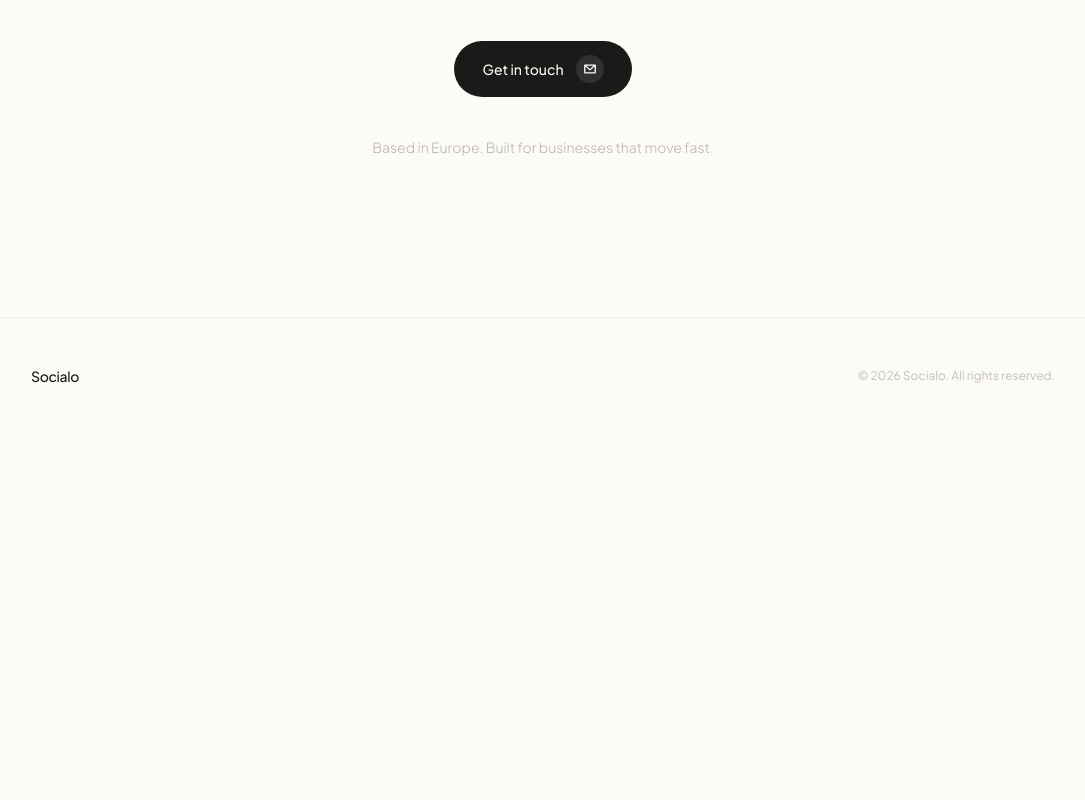
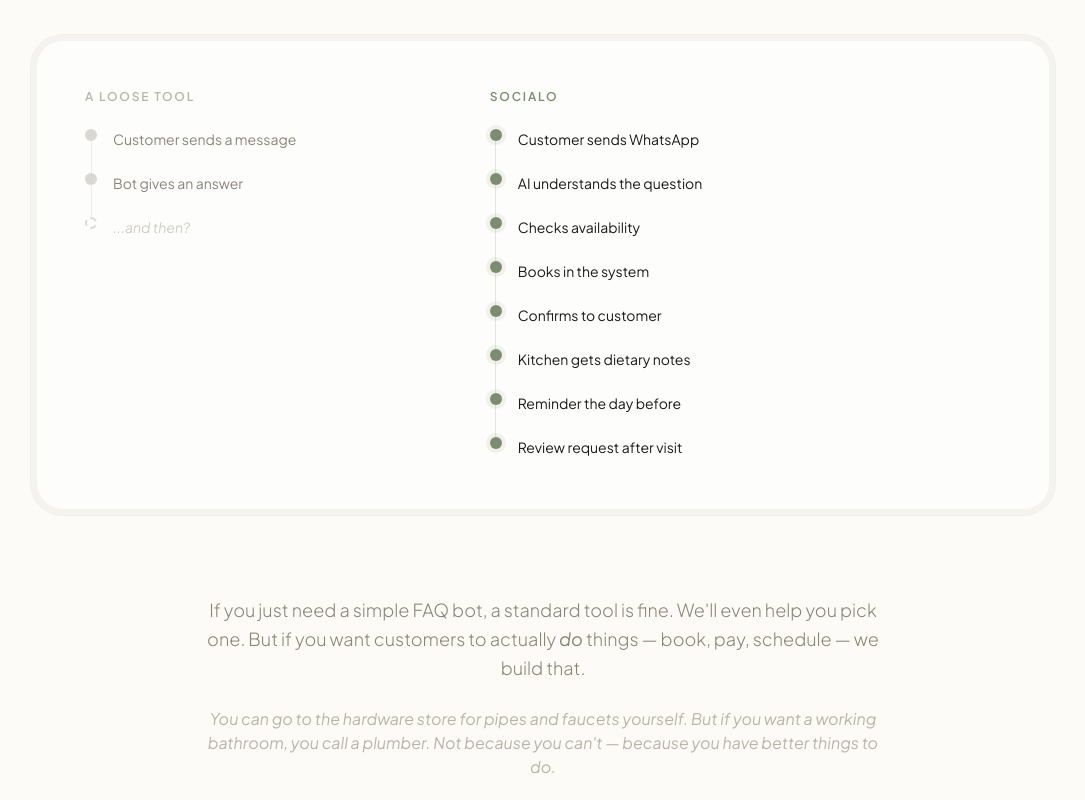
Before and after one commit to roost123/Socialo, a Next.js app: page / in a window 1280 px wide. Shown: the part 4280-5080 px from the top of the page, without its empty margins (97-1182 px from the left). Before the commit the page ends 4714 px from the top, so only its background shows below. Built offline with nearby package versions, Linux system fonts and the light colour scheme.

Commit message:
Add "Why Socialo" section with chain visualization
https://claude.ai/code/session_01RCACFjimZjn5CpCUmR4ayA

```diff
--- a/src/app/page.tsx
+++ b/src/app/page.tsx
@@ -3,6 +3,7 @@ import { Hero } from "@/components/hero";
 import { Problem } from "@/components/problem";
 import { WhatIsSocialo } from "@/components/what-is-socialo";
 import { Examples } from "@/components/examples";
+import { WhySocialo } from "@/components/why-socialo";
 import { CTA } from "@/components/cta";
 import { Footer } from "@/components/footer";
 
@@ -15,6 +16,7 @@ export default function Home() {
         <Problem />
         <WhatIsSocialo />
         <Examples />
+        <WhySocialo />
         <CTA />
       </main>
       <Footer />
--- /dev/null
+++ b/src/components/why-socialo.tsx
@@ -0,0 +1,141 @@
+"use client";
+
+import { ScrollReveal, StaggerContainer, StaggerItem } from "./scroll-reveal";
+
+const looseToolSteps = [
+  { text: "Customer sends a message", active: true },
+  { text: "Bot gives an answer", active: true },
+  { text: "...and then?", active: false },
+];
+
+const socialoSteps = [
+  "Customer sends WhatsApp",
+  "AI understands the question",
+  "Checks availability",
+  "Books in the system",
+  "Confirms to customer",
+  "Kitchen gets dietary notes",
+  "Reminder the day before",
+  "Review request after visit",
+];
+
+function ChainDot({ active, faded }: { active?: boolean; faded?: boolean }) {
+  if (faded) {
+    return (
+      <div className="w-3 h-3 rounded-full border-2 border-dashed border-warm-gray/30" />
+    );
+  }
+  return (
+    <div
+      className={`w-3 h-3 rounded-full ${
+        active ? "bg-sage ring-4 ring-sage/10" : "bg-warm-gray/30"
+      }`}
+    />
+  );
+}
+
+export function WhySocialo() {
+  return (
+    <section id="why" className="px-4 py-28 md:py-40">
+      <div className="max-w-5xl mx-auto">
+        {/* Heading */}
+        <ScrollReveal>
+          <div className="text-center mb-16 md:mb-20">
+            <span className="inline-flex rounded-full px-4 py-1.5 text-[11px] uppercase tracking-[0.2em] font-medium text-warm-gray bg-charcoal/[0.03] ring-1 ring-charcoal/[0.06] mb-6">
+              Why Socialo
+            </span>
+            <h2 className="text-3xl sm:text-4xl md:text-5xl font-bold tracking-[-0.03em] leading-[1.1] text-charcoal">
+              Loose tools answer questions.
+              <br />
+              Socialo handles things.
+            </h2>
+          </div>
+        </ScrollReveal>
+
+        {/* Chain comparison card */}
+        <ScrollReveal delay={0.1}>
+          <div className="rounded-[2rem] bg-charcoal/[0.03] ring-1 ring-charcoal/[0.05] p-1.5">
+            <div className="rounded-[calc(2rem-0.375rem)] bg-white/80 shadow-[inset_0_1px_1px_rgba(255,255,255,0.6)] p-8 md:p-12">
+              <div className="flex flex-col md:flex-row gap-12 md:gap-16">
+                {/* Left: Loose tool chain */}
+                <div className="md:w-2/5">
+                  <span className="text-xs font-semibold uppercase tracking-[0.15em] text-warm-gray/60 mb-6 block">
+                    A loose tool
+                  </span>
+                  <div className="flex flex-col">
+                    {looseToolSteps.map((step, i) => (
+                      <div key={i} className="flex items-start gap-4">
+                        <div className="flex flex-col items-center">
+                          <ChainDot
+                            active={false}
+                            faded={!step.active}
+                          />
+                          {i < looseToolSteps.length - 1 && (
+                            <div className="w-px h-8 bg-warm-gray/15" />
+                          )}
+                        </div>
+                        <p
+                          className={`text-sm pb-1 ${
+                            step.active
+                              ? "text-warm-gray"
+                              : "text-warm-gray/40 italic"
+                          }`}
+                        >
+                          {step.text}
+                        </p>
+                      </div>
+                    ))}
+                  </div>
+                </div>
+
+                {/* Right: Socialo chain */}
+                <div className="md:w-3/5">
+                  <span className="text-xs font-semibold uppercase tracking-[0.15em] text-sage mb-6 block">
+                    Socialo
+                  </span>
+                  <StaggerContainer className="flex flex-col">
+                    {socialoSteps.map((step, i) => (
+                      <StaggerItem key={i}>
+                        <div className="flex items-start gap-4">
+                          <div className="flex flex-col items-center">
+                            <ChainDot active />
+                            {i < socialoSteps.length - 1 && (
+                              <div className="w-px h-8 bg-sage/20" />
+                            )}
+                          </div>
+                          <p className="text-sm text-charcoal pb-1">
+                            {step}
+                          </p>
+                        </div>
+                      </StaggerItem>
+                    ))}
+                  </StaggerContainer>
+                </div>
+              </div>
+            </div>
+          </div>
+        </ScrollReveal>
+
+        {/* Honest take */}
+        <div className="max-w-2xl mx-auto text-center mt-16 md:mt-20">
+          <ScrollReveal delay={0.2}>
+            <p className="text-lg text-warm-gray leading-relaxed font-light">
+              If you just need a simple FAQ bot, a standard tool is fine.
+              We&apos;ll even help you pick one. But if you want customers to
+              actually <em>do</em> things &mdash; book, pay, schedule &mdash;
+              we build that.
+            </p>
+          </ScrollReveal>
+          <ScrollReveal delay={0.3}>
+            <p className="mt-6 text-base text-warm-gray/60 italic font-light">
+              You can go to the hardware store for pipes and faucets yourself.
+              But if you want a working bathroom, you call a plumber. Not
+              because you can&apos;t &mdash; because you have better things to
+              do.
+            </p>
+          </ScrollReveal>
+        </div>
+      </div>
+    </section>
+  );
+}
```
